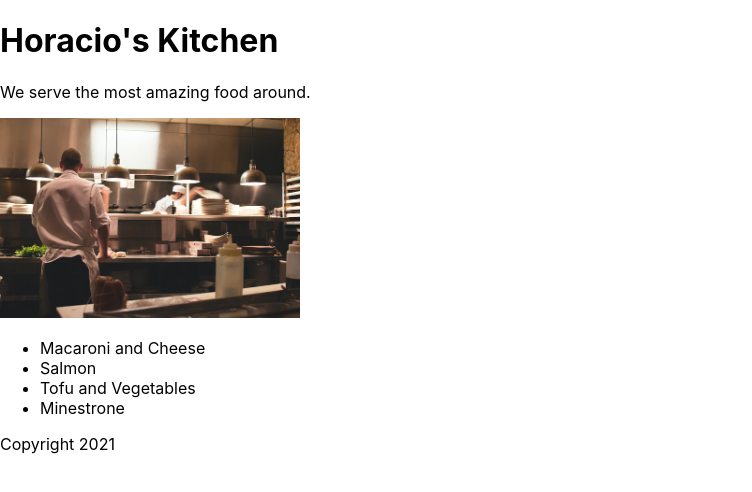
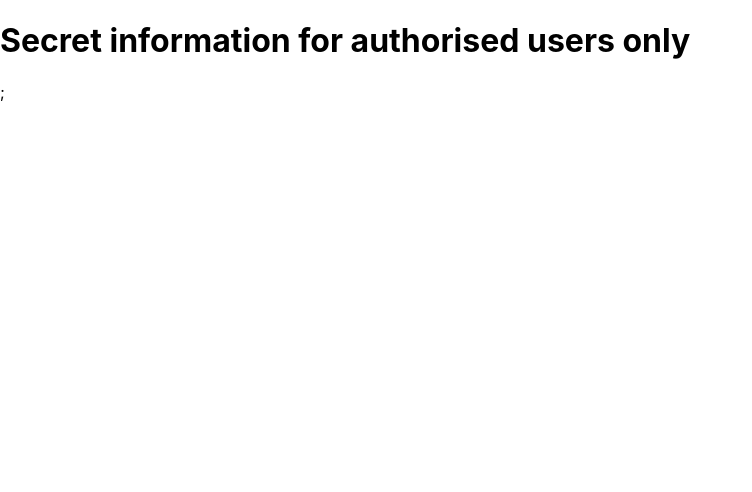
Before and after one commit to chibui/react-essentials, a React (Create React App) app: page / in a window 1280 px wide. Shown: the top 492 px of the page, without its empty margins (0-752 px from the left). Built offline with nearby package versions, Linux system fonts and the light colour scheme.

Commit message:
Condition rendering

```diff
--- a/src/App.js
+++ b/src/App.js
@@ -1,59 +1,20 @@
 import React from 'react';
 import './App.css';
-import restaurant from './michael-browning-MtqG1lWcUw0-unsplash.jpg';
 
-function Header(props) {
+function SecretComponent() {
+  return <h1>Secret information for authorised users only</h1>;
+}
+
+function RegularComponent() {
+  return <h1>Everyone can see this component.</h1>;
+}
+
+function App(props) {
   return (
-    <header>
-      <h1>{props.name}'s Kitchen</h1>
-    </header>
+    <>
+      {props.authorised ? <SecretComponent /> : <RegularComponent />};
+    </>
   )
 }
 
-function Main(props) {
-  return (
-    <section>
-      <p>We serve the most {props.adjective} food around.</p>
-      <img
-        alt="restaurant kitchen"
-        height={200}
-        src={restaurant} />
-      <ul style={{ textAlign: "Left" }}>
-        {props.dishes.map((dish) => (
-          <li key={dish.id}>{dish.title}</li>
-        ))}
-      </ul>
-    </section>
-  )
-}
-
-function Footer(props) {
-  return (
-    <section>
-      <p>Copyright {props.year}</p>
-    </section>
-  )
-}
-
-
-const dishes = [
-  "Macaroni and Cheese",
-  "Salmon",
-  "Tofu and Vegetables",
-  "Minestrone"
-];
-
-const dishObjects = dishes.map((dish, i) => ({id: i, title: dish}));
-
-function App() {
-  return (
-    // shorthand for react.fragment. Using fragment will lose ability to use classes such as styling from app class.
-    <>
-      <Header name="Horacio" />
-      <Main adjective="amazing" dishes={dishObjects}/>
-      <Footer year={new Date().getFullYear()} />
-    </>
-  );
-}
-
 export default App;
--- a/src/index.js
+++ b/src/index.js
@@ -4,6 +4,6 @@
 import App from './App';
 
 ReactDOM.render(
-  <App />,
+  <App authorised={true}/>,
   document.getElementById('root')
 );
```
